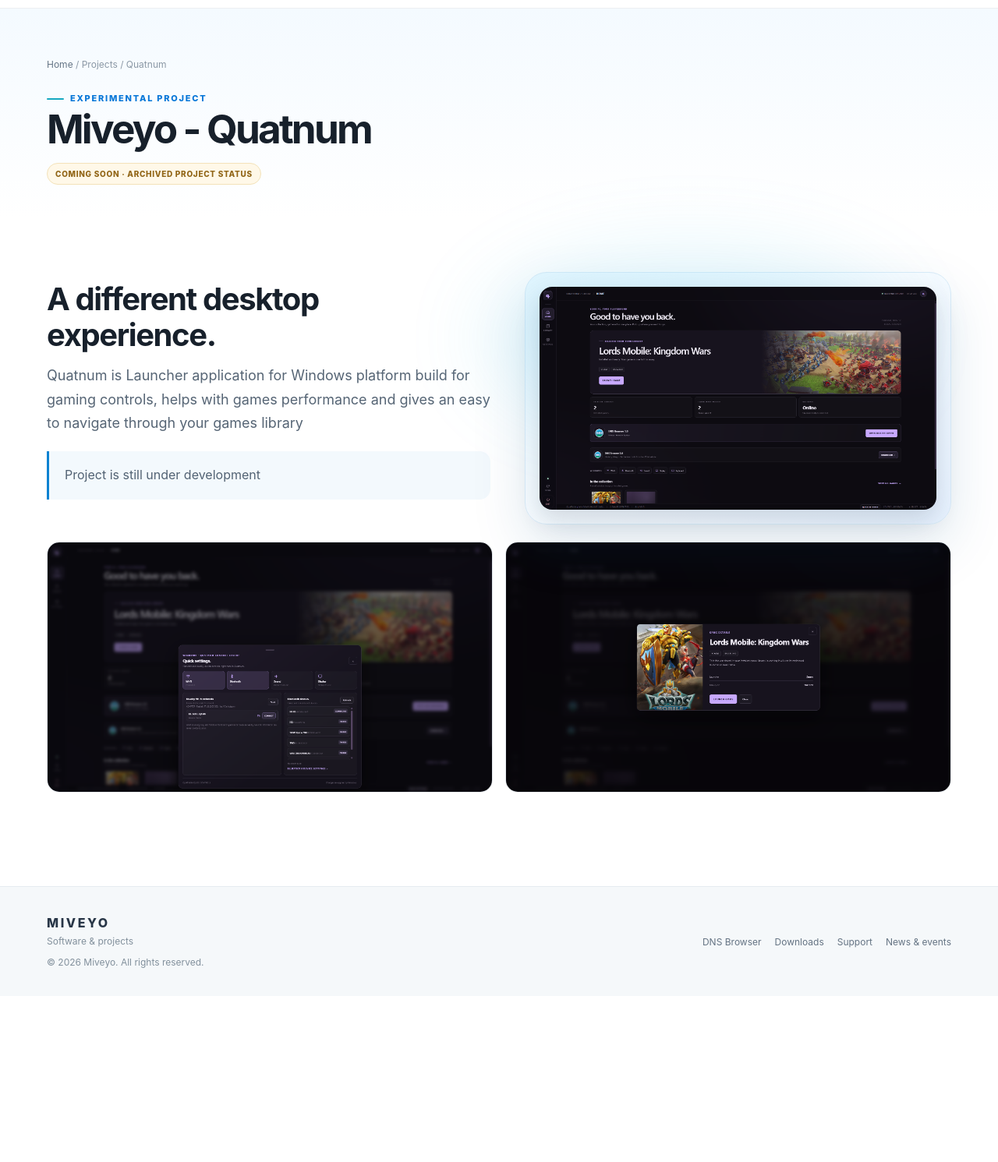
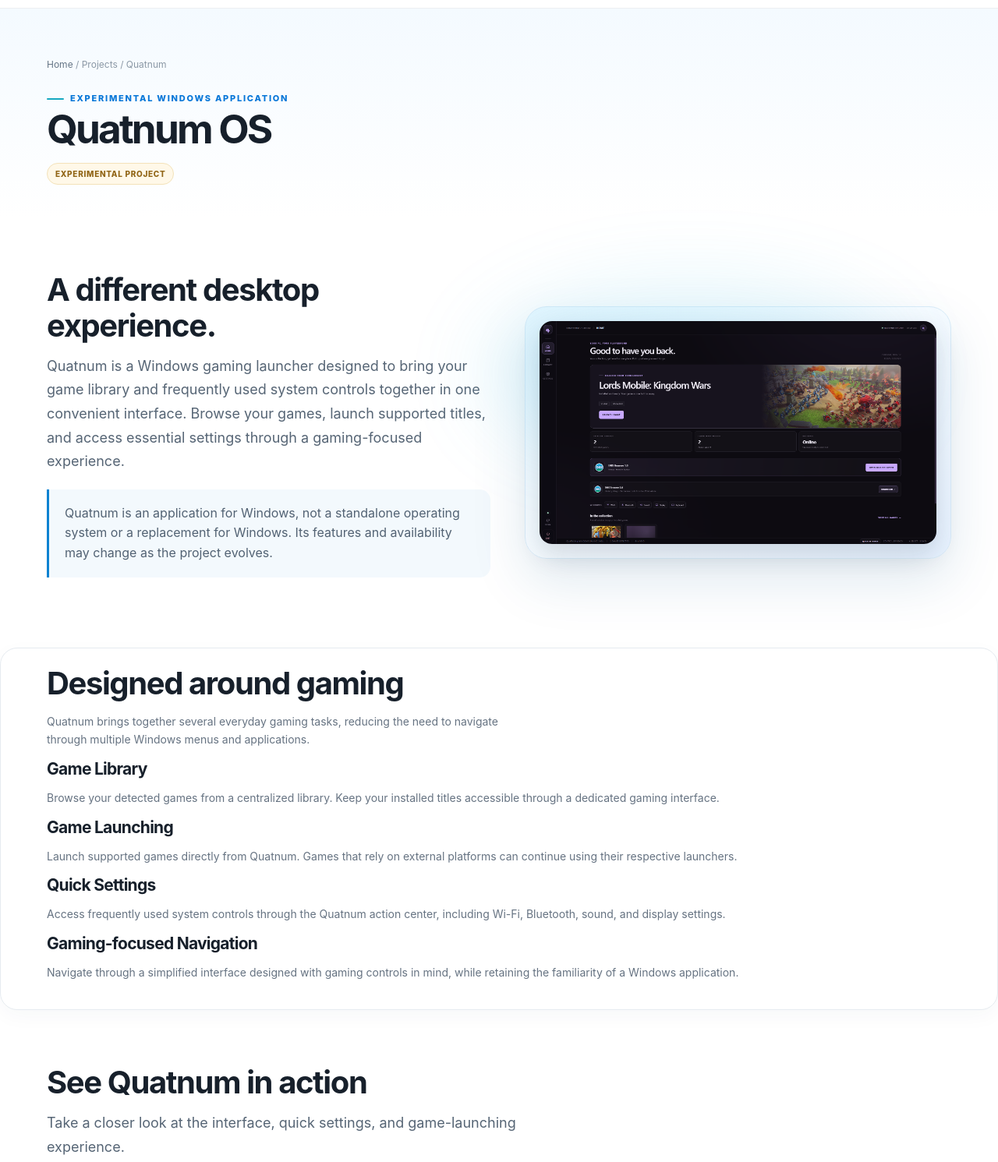
Before and after one commit to Miveyo/miveyo.github.io, a plain HTML site: page quatnum-os.html in a window 1280 px wide. Shown: the part 66-1557 px from the top of the page at 78% size. Before the commit the page ends 1344 px from the top, so only its background shows below. Drawn offline with Linux system fonts and the light colour scheme.

Commit message:
Add files via upload

```diff
--- a/quatnum-os.html
+++ b/quatnum-os.html
@@ -4,7 +4,7 @@
         <meta charset="utf-8">
         <meta name="viewport" content="width=device-width, initial-scale=1">
         <title>Quatnum OS | Miveyo</title>
-        <meta name="description" content="Quatnum OS project description and screenshots from the Miveyo website archive.">
+        <meta name="description" content="Discover Quatnum, an experimental Windows gaming launcher that brings your game library and essential system controls together in one interface.">
         <meta name="theme-color" content="#ffffff">
         <link rel="stylesheet" href="assets/css/site.css">
         <link rel="icon" href="assets/images/dns-browser-logo.webp">
@@ -13,19 +13,25 @@
         <a class="skip" href="#main">Skip to content</a>
         <header class="site-header">
             <div class="container header-inner">
-                <a class="brand" href="index.html" aria-label="Miveyo home"> <img src="assets/images/logo_notext_small.png"><span><span class="brand-name">MIVEYO</span><span class="brand-sub">SOFTWARE & PROJECTS</span></span> </a>
+                <a class="brand" href="index.html" aria-label="Miveyo home"> <img src="assets/images/logo_notext_small.png" alt=""> <span> <span class="brand-name">MIVEYO</span> <span class="brand-sub">SOFTWARE & PROJECTS</span> </span> </a>
                 <nav class="nav" aria-label="Primary navigation">
                     <a href="index.html">Home</a>
                     <details>
                         <summary>Products ▾</summary>
                         <div class="dropdown">
-                            <a href="dns-browser.html">DNS Browser</a><a href="biengot.html">Biengot</a><a href="pc-optimizer.html">PC Optimizer</a><a href="quatnum-os.html">Quatnum OS</a>
+                            <a href="dns-browser.html">DNS Browser</a>
+                            <a href="biengot.html">Biengot</a>
+                            <a href="pc-optimizer.html">PC Optimizer</a>
+                            <a href="quatnum-os.html">Quatnum OS</a>
                         </div>
                     </details>
                     <details>
                         <summary>Resources ▾</summary>
                         <div class="dropdown">
-                            <a href="downloads.html">Download Center</a><a href="support.html">Support</a><a href="dns-browser-dev.html">DNS Browser Dev</a><a href="release-notes.html">Release notes</a>
+                            <a href="downloads.html">Download Center</a>
+                            <a href="support.html">Support</a>
+                            <a href="dns-browser-dev.html">DNS Browser Dev</a>
+                            <a href="release-notes.html">Release notes</a>
                         </div>
                     </details>
                     <a href="event.html">News & events</a>
@@ -34,35 +40,90 @@
                 <details class="mobile-menu">
                     <summary>Menu ☰</summary>
                     <div class="mobile-links">
-                        <a href="index.html">Home</a><a href="dns-browser.html">DNS Browser</a><a href="biengot.html">Biengot</a><a href="pc-optimizer.html">PC Optimizer</a><a href="quatnum-os.html">Quatnum OS</a><a href="downloads.html">Download Center</a><a href="support.html">Support</a><a href="event.html">News & events</a>
+                        <a href="index.html">Home</a>
+                        <a href="dns-browser.html">DNS Browser</a>
+                        <a href="biengot.html">Biengot</a>
+                        <a href="pc-optimizer.html">PC Optimizer</a>
+                        <a href="quatnum-os.html">Quatnum OS</a>
+                        <a href="downloads.html">Download Center</a>
+                        <a href="support.html">Support</a>
+                        <a href="event.html">News & events</a>
                     </div>
                 </details>
             </div>
         </header>
         <main id="main">
+            <!-- Page introduction -->
             <section class="page-hero">
                 <div class="container">
                     <div class="breadcrumb">
                         <a href="index.html">Home</a> / Projects / Quatnum
                     </div>
-                    <div class="eyebrow">Experimental project</div>
-                    <h1>Miveyo - Quatnum</h1>
-                    <span class="pill soon">Coming soon · Archived project status</span>
+                    <div class="eyebrow">Experimental Windows application</div>
+                    <h1>Quatnum OS</h1>
+                    <span class="pill soon">Experimental project</span>
                 </div>
             </section>
+            <!-- Main introduction and preview -->
             <section class="section">
                 <div class="container hero-grid">
                     <div>
                         <h2>A different desktop experience.</h2>
-                        <p class="lead">Quatnum is Launcher application for Windows platform build for gaming controls, helps with games performance and gives an easy to navigate through your games library</p>
-                        <p class="callout">Project is still under development</p>
+                        <p class="lead">
+                            Quatnum is a Windows gaming launcher designed to bring your game library and frequently used system controls together in one convenient interface.
+                            Browse your games, launch supported titles, and access essential settings through a gaming-focused experience. </p>
+                        <p class="callout">
+                            Quatnum is an application for Windows, not a standalone operating system or a replacement for Windows.
+                            Its features and availability may change as the project evolves. </p>
                     </div>
                     <div class="hero-art">
-                        <img src="assets/images/quatnumOS%20UI.png" alt="Quatnum OS desktop preview" data-pg-alt-review="image">
+                        <img src="assets/images/quatnumOS%20UI.png" alt="Quatnum main interface showing its gaming launcher dashboard" data-pg-alt-review="image">
                     </div>
                 </div>
+            </section>
+            <!-- Features -->
+            <section class="card section">
+                <div class="container">
+                    <h2>Designed around gaming</h2>
+                    <p class="lead">
+                        Quatnum brings together several everyday gaming tasks, reducing the need to navigate through multiple Windows menus and applications. </p>
+                    <h3>Game Library</h3>
+                    <p>
+                        Browse your detected games from a centralized library.
+                        Keep your installed titles accessible through a dedicated gaming interface. </p>
+                    <h3>Game Launching</h3>
+                    <p>
+                        Launch supported games directly from Quatnum.
+                        Games that rely on external platforms can continue using their respective launchers. </p>
+                    <h3>Quick Settings</h3>
+                    <p>
+                        Access frequently used system controls through the Quatnum action center, including Wi-Fi, Bluetooth, sound, and display settings. </p>
+                    <h3>Gaming-focused Navigation</h3>
+                    <p>
+                        Navigate through a simplified interface designed with gaming controls in mind, while retaining the familiarity of a Windows application. </p>
+                </div>
+            </section>
+            <!-- Screenshots -->
+            <section class="section">
+                <div class="container">
+                    <h2>See Quatnum in action</h2>
+                    <p class="lead">
+                        Take a closer look at the interface, quick settings, and game-launching experience. </p>
+                </div>
                 <div class="container screenshot-grid">
-                    <img src="assets/images/Quatnum%20action%20center.png" alt="Quatnum OS desktop screenshot 1" data-pg-alt-review="image"><img src="assets/images/quatnum%20launch%20a%20game%20example.png" alt="Quatnum OS desktop screenshot 2" data-pg-alt-review="image">
+                    <img src="assets/images/Quatnum%20action%20center.png" alt="Quatnum action center displaying quick system settings" data-pg-alt-review="image">
+                    <img src="assets/images/quatnum%20launch%20a%20game%20example.png" alt="Example of launching a game through Quatnum" data-pg-alt-review="image">
+                </div>
+            </section>
+            <!-- Project status -->
+            <section class="section">
+                <div class="container">
+                    <h2>About the project</h2>
+                    <p>
+                        Quatnum is an experimental Miveyo project exploring a more convenient way to access games and everyday system controls on Windows.
+                        It is intended to provide a gaming-oriented interface without requiring users to replace their existing operating system. </p>
+                    <p class="callout">
+                        Project status: Experimental. Public availability and future development plans may change. </p>
                 </div>
             </section>
         </main>
@@ -71,10 +132,15 @@
                 <div>
                     <div class="footer-brand">MIVEYO</div>
                     <div class="footer-small">Software & projects</div>
-                    <div class="footer-small" style="margin-top:8px">© 2026 Miveyo. All rights reserved.</div>
+                    <div class="footer-small" style="margin-top:8px">
+                        © 2026 Miveyo. All rights reserved.
+</div>
                 </div>
                 <div class="footer-links">
-                    <a href="dns-browser.html">DNS Browser</a><a href="downloads.html">Downloads</a><a href="support.html">Support</a><a href="event.html">News & events</a>
+                    <a href="dns-browser.html">DNS Browser</a>
+                    <a href="downloads.html">Downloads</a>
+                    <a href="support.html">Support</a>
+                    <a href="event.html">News & events</a>
                 </div>
             </div>
         </footer>
```
Also changed, not shown: pinegrow.json (+1 -1 lines).
